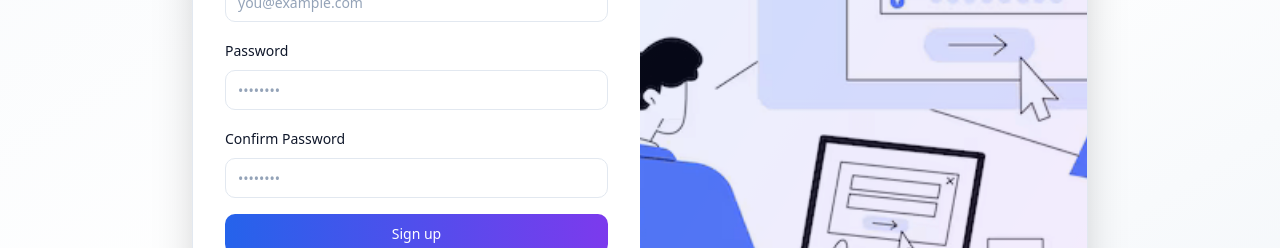
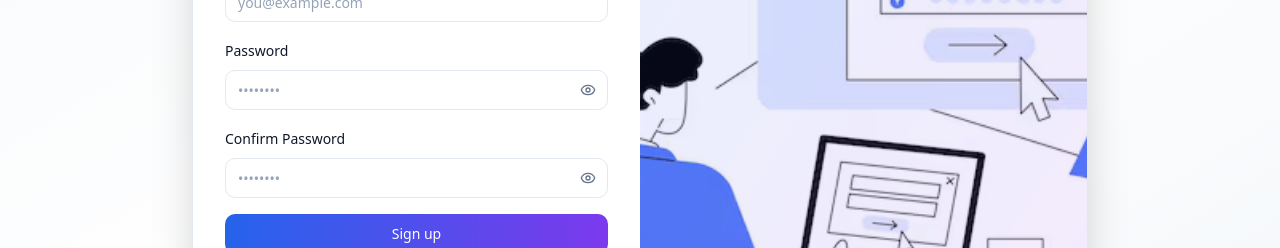
Before and after one commit to shrawan1s/temp-mail-frontend, a Next.js app: page /signup in a window 1280 px wide. Shown: the part 280-528 px from the top of the page. Built offline with nearby package versions, Linux system fonts and the light colour scheme; no server answers.

Commit message:
feat: Add password visibility toggles to login and signup forms and integrate theme management into AuthContext.

```diff
--- a/src/app/(product)/settings/page.tsx
+++ b/src/app/(product)/settings/page.tsx
@@ -80,10 +80,6 @@ export default function SettingsPage() {
           setNotifications(response.data.settings.notifications);
           setEmailExpiry(response.data.settings.email_expiry);
           setBlockedSenders(response.data.settings.blocked_senders || []);
-          // Sync theme from settings if saved
-          if (response.data.settings.dark_mode !== undefined && mounted) {
-            setTheme(response.data.settings.dark_mode ? 'dark' : 'light');
-          }
         }
       } catch (error) {
         console.error('Failed to load settings:', error);
@@ -102,7 +98,7 @@ export default function SettingsPage() {
     } else if (!isAuthLoading) {
       setIsLoading(false);
     }
-  }, [isAuthLoading, user, mounted, setTheme, toast]);
+  }, [isAuthLoading, user, toast]);
 
   const handleSave = async () => {
     setIsSaving(true);
--- a/src/components/auth/LoginForm.tsx
+++ b/src/components/auth/LoginForm.tsx
@@ -5,6 +5,7 @@ import { Button } from '@/components/ui/button';
 import { Input } from '@/components/ui/input';
 import { Label } from '@/components/ui/label';
 import Link from 'next/link';
+import { useState } from 'react';
 import { useForm } from 'react-hook-form';
 import { z } from 'zod';
 import { zodResolver } from '@hookform/resolvers/zod';
@@ -13,6 +14,7 @@ import { SSOButtons } from '@/components/shared';
 import { authApi } from '@/lib/auth';
 import { useAuth } from '@/context/AuthContext';
 import { useRouter, useSearchParams } from 'next/navigation';
+import { Eye, EyeOff } from 'lucide-react';
 
 const loginSchema = z.object({
     email: z.string().email("Please enter a valid email"),
@@ -25,6 +27,7 @@ export default function LoginForm() {
     const router = useRouter();
     const searchParams = useSearchParams();
     const { login } = useAuth();
+    const [showPassword, setShowPassword] = useState(false);
 
     // Get return URL from query params
     const returnTo = searchParams.get('returnTo') || '/dashboard';
@@ -95,13 +98,23 @@ export default function LoginForm() {
 
                     <div className="space-y-2">
                         <Label htmlFor="password" className="text-slate-900 dark:text-white">Password</Label>
-                        <Input
-                            id="password"
-                            type="password"
-                            placeholder="••••••••"
-                            className="bg-white dark:bg-slate-700 border-slate-200 dark:border-slate-600 text-slate-900 dark:text-white placeholder:text-slate-400"
-                            {...register("password")}
-                        />
+                        <div className="relative">
+                            <Input
+                                id="password"
+                                type={showPassword ? "text" : "password"}
+                                placeholder="••••••••"
+                                className="bg-white dark:bg-slate-700 border-slate-200 dark:border-slate-600 text-slate-900 dark:text-white placeholder:text-slate-400 pr-10"
+                                {...register("password")}
+                            />
+                            <button
+                                type="button"
+                                onClick={() => setShowPassword(!showPassword)}
+                                className="absolute right-3 top-1/2 -translate-y-1/2 text-slate-500 hover:text-slate-700 dark:text-slate-400 dark:hover:text-slate-200 transition-colors"
+                                aria-label={showPassword ? "Hide password" : "Show password"}
+                            >
+                                {showPassword ? <EyeOff className="w-4 h-4" /> : <Eye className="w-4 h-4" />}
+                            </button>
+                        </div>
                         {errors.password && (
                             <p className="text-sm text-red-500">{errors.password.message}</p>
                         )}
--- a/src/components/auth/SignupForm.tsx
+++ b/src/components/auth/SignupForm.tsx
@@ -5,6 +5,7 @@ import { Button } from '@/components/ui/button';
 import { Input } from '@/components/ui/input';
 import { Label } from '@/components/ui/label';
 import Link from 'next/link';
+import { useState } from 'react';
 import { useForm } from 'react-hook-form';
 import { z } from 'zod';
 import { zodResolver } from '@hookform/resolvers/zod';
@@ -12,6 +13,7 @@ import { toast } from 'sonner';
 import { SSOButtons } from '@/components/shared';
 import { authApi } from '@/lib/auth';
 import { useRouter } from 'next/navigation';
+import { Eye, EyeOff } from 'lucide-react';
 
 const signupSchema = z
     .object({
@@ -34,6 +36,8 @@ type SignupFormValues = z.infer<typeof signupSchema>
 
 export default function SignupForm() {
     const router = useRouter();
+    const [showPassword, setShowPassword] = useState(false);
+    const [showConfirmPassword, setShowConfirmPassword] = useState(false);
 
     const {
         register,
@@ -117,13 +121,23 @@ export default function SignupForm() {
                     {/* Password */}
                     <div className="space-y-2">
                         <Label htmlFor="password" className="text-slate-900 dark:text-white">Password</Label>
+                        <div className="relative">
                             <Input
                                 id="password"
-                            type="password"
+                                type={showPassword ? "text" : "password"}
                                 placeholder="••••••••"
-                            className="bg-white dark:bg-slate-700 border-slate-200 dark:border-slate-600 text-slate-900 dark:text-white placeholder:text-slate-400"
+                                className="bg-white dark:bg-slate-700 border-slate-200 dark:border-slate-600 text-slate-900 dark:text-white placeholder:text-slate-400 pr-10"
                                 {...register("password")}
                             />
+                            <button
+                                type="button"
+                                onClick={() => setShowPassword(!showPassword)}
+                                className="absolute right-3 top-1/2 -translate-y-1/2 text-slate-500 hover:text-slate-700 dark:text-slate-400 dark:hover:text-slate-200 transition-colors"
+                                aria-label={showPassword ? "Hide password" : "Show password"}
+                            >
+                                {showPassword ? <EyeOff className="w-4 h-4" /> : <Eye className="w-4 h-4" />}
+                            </button>
+                        </div>
                         {errors.password && (
                             <p className="text-sm text-red-500">{errors.password.message}</p>
                         )}
@@ -132,13 +146,23 @@ export default function SignupForm() {
                     {/* Confirm Password */}
                     <div className="space-y-2">
                         <Label htmlFor="confirmPassword" className="text-slate-900 dark:text-white">Confirm Password</Label>
+                        <div className="relative">
                             <Input
                                 id="confirmPassword"
-                            type="password"
+                                type={showConfirmPassword ? "text" : "password"}
                                 placeholder="••••••••"
-                            className="bg-white dark:bg-slate-700 border-slate-200 dark:border-slate-600 text-slate-900 dark:text-white placeholder:text-slate-400"
+                                className="bg-white dark:bg-slate-700 border-slate-200 dark:border-slate-600 text-slate-900 dark:text-white placeholder:text-slate-400 pr-10"
                                 {...register("confirmPassword")}
                             />
+                            <button
+                                type="button"
+                                onClick={() => setShowConfirmPassword(!showConfirmPassword)}
+                                className="absolute right-3 top-1/2 -translate-y-1/2 text-slate-500 hover:text-slate-700 dark:text-slate-400 dark:hover:text-slate-200 transition-colors"
+                                aria-label={showConfirmPassword ? "Hide password" : "Show password"}
+                            >
+                                {showConfirmPassword ? <EyeOff className="w-4 h-4" /> : <Eye className="w-4 h-4" />}
+                            </button>
+                        </div>
                         {errors.confirmPassword && (
                             <p className="text-sm text-red-500">
                                 {errors.confirmPassword.message}
--- a/src/components/layout/Footer.tsx
+++ b/src/components/layout/Footer.tsx
@@ -5,14 +5,14 @@ export default function Footer() {
   const footerLinks = {
     Product: [
       { name: 'Features', href: '/#features' },
-      { name: 'Pricing', href: '/plans' },
+      { name: 'Pricing', href: '/pricing' },
       { name: 'API', href: '/coming-soon' },
       { name: 'Status', href: '/coming-soon' },
     ],
     Company: [
       { name: 'About', href: '/about' },
       { name: 'Contact', href: '/contact' },
-      { name: 'Pricing', href: '/plans' },
+      { name: 'Pricing', href: '/pricing' },
       { name: 'API Docs', href: '/coming-soon' },
     ],
     Legal: [
--- a/src/interfaces/auth-context.interface.ts
+++ b/src/interfaces/auth-context.interface.ts
@@ -4,7 +4,7 @@ export interface IAuthContextType {
     user: IUser | null;
     isAuthenticated: boolean;
     isLoading: boolean;
-    login: (accessToken: string, refreshToken: string, user: IUser) => void;
+    login: (accessToken: string, refreshToken: string, user: IUser) => Promise<void>;
     logout: () => void;
     refreshUser: () => Promise<void>;
 }
```
Also changed, not shown: src/context/AuthContext.tsx (+19 -2 lines). Lines whose indentation alone changed are shown as unchanged.
